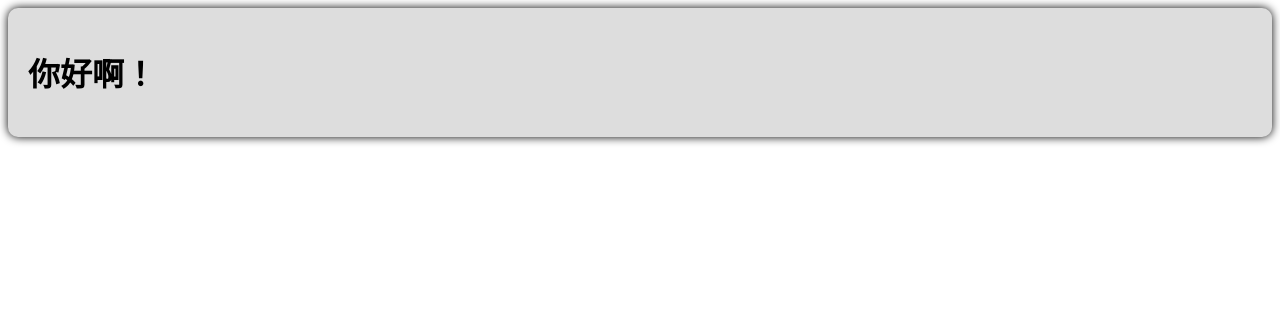
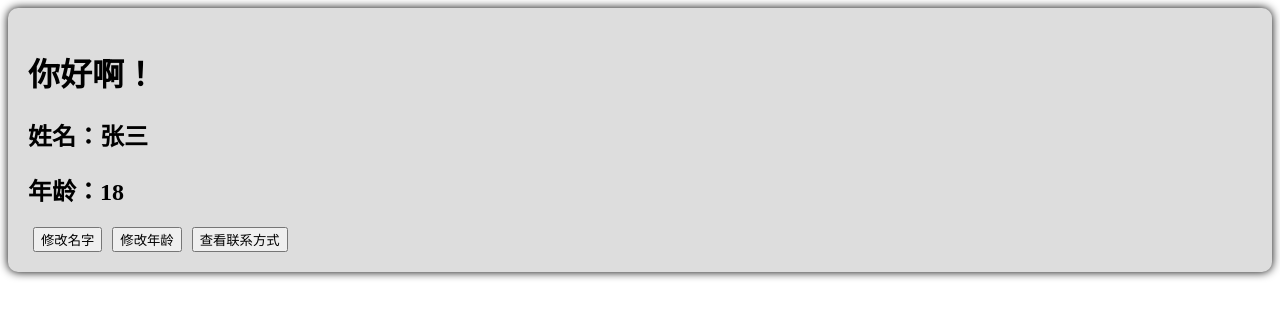
Before and after one commit to mocHeart/vue3Demo, a Vue app: page / in a window 1280 px wide. Shown: the top 318 px of the page. Built offline with nearby package versions, Linux system fonts and the light colour scheme.

Commit message:
002-vue2简单实例

```diff
--- a/src/App.vue
+++ b/src/App.vue
@@ -1,12 +1,17 @@
 <template>
   <div class="app">
     <h1>你好啊！</h1>
+    <Person />
   </div>
 </template>
 
 <script lang="ts">
+  import Person from "./components/People.vue"
   export default {
-    name:'App' // 组件名
+    name:'App', // 组件名
+    components: {
+      Person
+    }
   }
 </script>
 
--- /dev/null
+++ b/src/components/People.vue
@@ -0,0 +1,48 @@
+<template>
+  <div>
+    <h2>姓名：{{ name }}</h2>
+    <h2>年龄：{{ age }}</h2>
+    <button @click="changeName">修改名字</button>
+    <button @click="changeAge">修改年龄</button>
+    <button @click="showTel">查看联系方式</button>
+  </div>
+</template>
+
+<script lang="ts">
+export default {
+  name:'Person',
+  data() {
+    return {
+      name:'张三',
+      age:18,
+      tel:'13888888888'
+    }
+  },
+  methods: {
+    // 修改姓名
+    changeName() {
+      this.name = 'zhang-san'
+    },
+    // 修改年龄
+    changeAge() {
+      this.age += 1
+    },
+    // 展示联系方式
+    showTel() {
+      alert(this.tel)
+    }
+  }
+}
+</script>
+
+<style scoped>
+.person {
+  background-color: skyblue;
+  box-shadow: 0 0 10px;
+  border-radius: 10px;
+  padding: 20px;
+}
+button {
+  margin: 0 5px;
+}
+</style>
```
